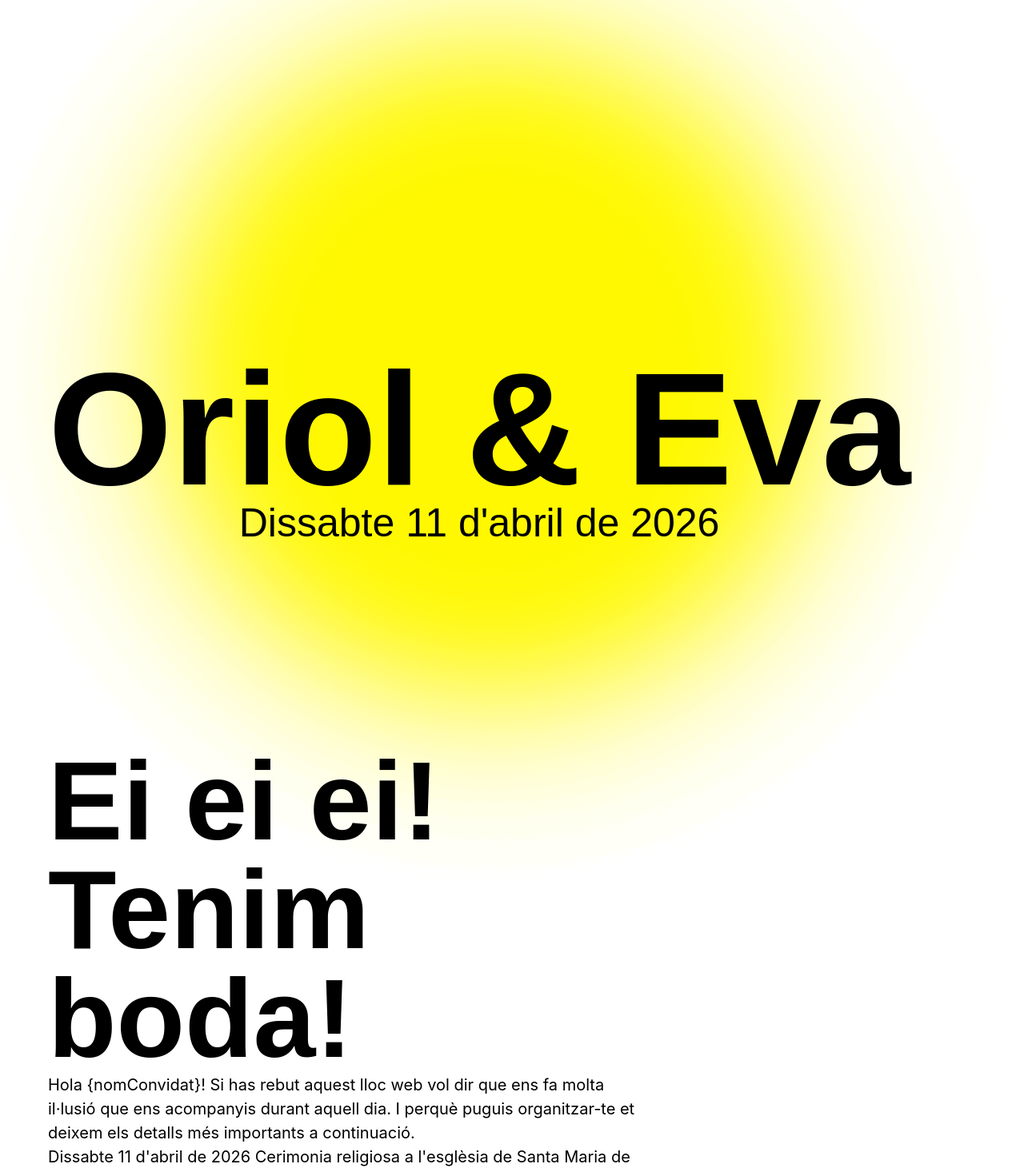
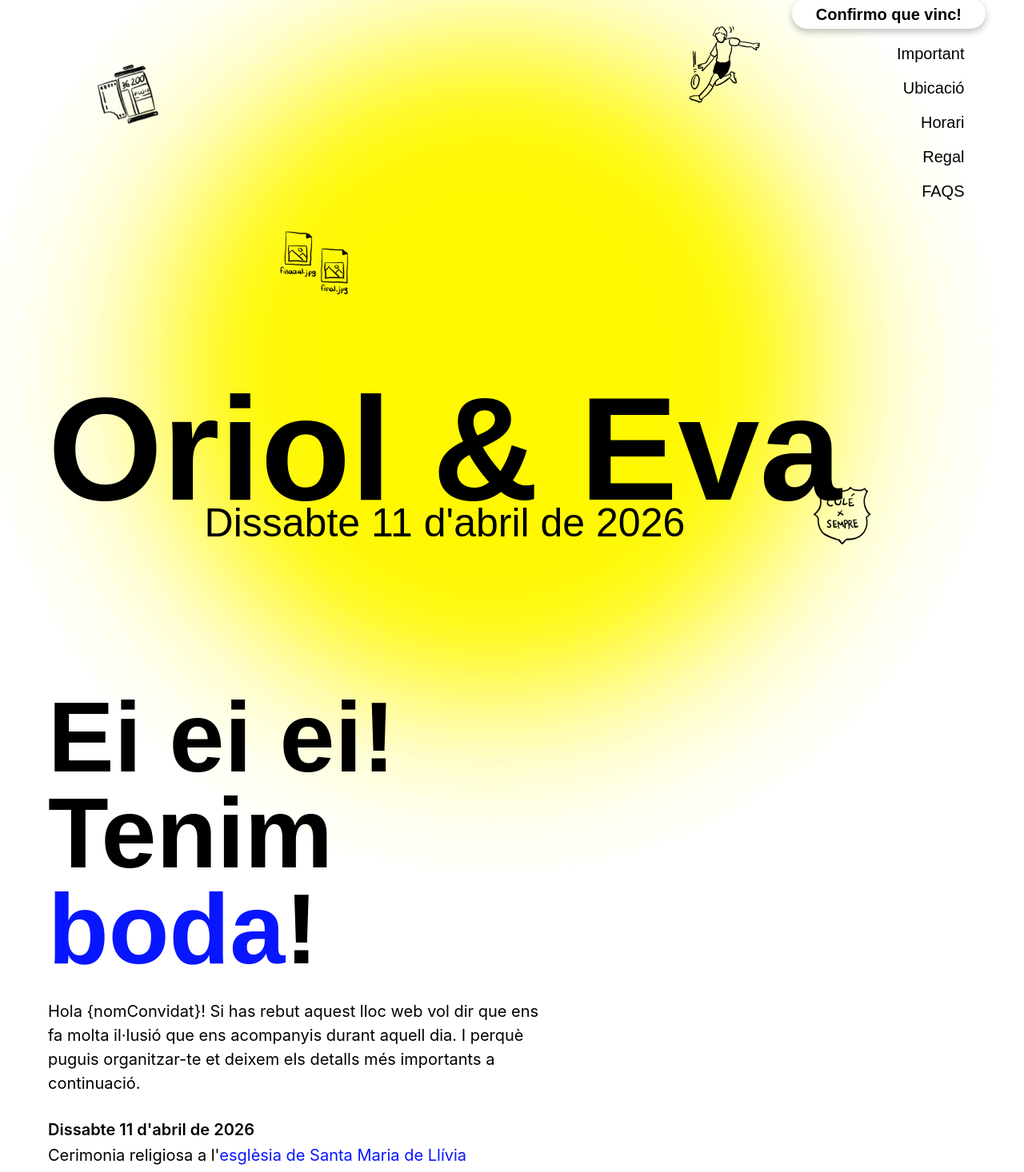
Before and after one commit to evadeharo/tenimboda.cat, a React (Vite) app: page / in a window 1280 px wide. Shown: the part 48-1514 px from the top of the page at 80% size. Built offline with nearby package versions, Linux system fonts and the light colour scheme; a web font is replaced by a local one.

Commit message:
fix: Header, Hero, Important, Markdown

```diff
--- a/package.json
+++ b/package.json
@@ -10,9 +10,12 @@
     "preview": "vite preview"
   },
   "dependencies": {
+    "@ark-ui/react": "^5.26.2",
     "class-variance-authority": "^0.7.1",
     "react": "^19.1.1",
-    "react-dom": "^19.1.1"
+    "react-dom": "^19.1.1",
+    "react-markdown": "^10.1.0",
+    "remark-gfm": "^4.0.1"
   },
   "devDependencies": {
     "@eslint/js": "^9.36.0",
--- a/src/App.tsx
+++ b/src/App.tsx
@@ -1,4 +1,5 @@
 import Faqs from "./components/Faqs";
+import Header from "./components/Header";
 import Hero from "./components/Hero";
 import Important from "./components/Important";
 import Location from "./components/Location";
@@ -7,7 +8,8 @@ import Time from "./components/Time";
 
 function App() {
   return (
-    <main>
+    <main className="relative">
+      <Header />
       <Hero />
       <Important />
       <Location />
--- /dev/null
+++ b/src/components/Button.tsx
@@ -0,0 +1,19 @@
+"use client";
+
+import { ark } from "@ark-ui/react/factory";
+import { cx } from "class-variance-authority";
+import type { ReactNode } from "react";
+
+export default function Button({ children }: { children: ReactNode }) {
+  return (
+    <ark.button
+      type="button"
+      className={cx(
+        "bg-white rounded-full shadow-[0_4px_8.7px_0_rgba(0,0,0,0.25)] px-[1.875rem] pt-2.5 pb-2 text-button",
+        "hover:bg-yellow transition-colors duration-300"
+      )}
+    >
+      {children}
+    </ark.button>
+  );
+}
--- a/src/components/Grid.tsx
+++ b/src/components/Grid.tsx
@@ -1,8 +1,9 @@
 import { cx } from "class-variance-authority";
+import type { HTMLAttributes, ReactNode } from "react";
 
-type GridProps = React.HTMLAttributes<HTMLDivElement> & {
+type GridProps = HTMLAttributes<HTMLDivElement> & {
   className?: string;
-  children: React.ReactNode;
+  children: ReactNode;
 };
 
 export default function Grid({ className, children, ...props }: GridProps) {
--- /dev/null
+++ b/src/components/Header.tsx
@@ -0,0 +1,47 @@
+import { cx } from "class-variance-authority";
+import { translations } from "../lib/texts";
+import Button from "./Button";
+
+function ButtonNavigation({
+  onClick,
+  text,
+  className,
+}: {
+  onClick: () => void;
+  text: string;
+  className?: string;
+}) {
+  return (
+    <button
+      onClick={onClick}
+      type="button"
+      className={cx("text-cta pr-[1.65625rem]", className)}
+    >
+      {text}
+    </button>
+  );
+}
+
+const navItems = [
+  translations.cta_important,
+  translations.cta_location,
+  translations.cta_times,
+  translations.cta_present,
+  translations.cta_faqs,
+];
+
+export default function Header() {
+  return (
+    <nav className="fixed top-[2.85rem] end-[3rem] z-20 flex flex-col gap-[0.8rem] items-end">
+      <Button>{translations.cta_confirmation}</Button>
+      {navItems.map((text, i) => (
+        <ButtonNavigation
+          key={text}
+          onClick={() => console.log(text)}
+          text={text}
+          className={i === 0 ? "mt-1" : ""}
+        />
+      ))}
+    </nav>
+  );
+}
--- a/src/components/Hero.tsx
+++ b/src/components/Hero.tsx
@@ -1,20 +1,26 @@
 import Grid from "./Grid";
 import image from "../assets/images/spray/spray_hero.png"
-
-const title = `Oriol & Eva`;
-const subtitle = `Dissabte 11 d'abril de 2026`;
+import icon1 from "../assets/images/draws/hero_1.png"
+import icon2 from "../assets/images/draws/hero_2.png"
+import icon3 from "../assets/images/draws/hero_3.png"
+import icon4 from "../assets/images/draws/hero_4.png"
+import { translations } from "../lib/texts";
 
 export default function Hero() {
   return (
     <Grid className="h-screen flex items-end pb-[3.75rem] relative">
       <div className="col-span-full">
         <div className="flex flex-col items-center w-max">
-          <h1 className="text-title-xl">{title}</h1>
-          <h2 className="text-subtitle">{subtitle}</h2>
+          <h1 className="text-title-xl">{translations.orioleva}</h1>
+          <h2 className="text-subtitle">{translations.subtitle}</h2>
         </div>
       </div>
 
-      <img src={image} alt="" className="absolute inset-0 -z-10" />
+      <img src={image} className="absolute inset-0 -z-10" draggable={false} />
+      <img src={icon1} className="absolute top-[6.25rem] left-[6.25rem] -z-0 w-28" draggable={false} />
+      <img src={icon3} className="absolute top-[20rem] left-[20.625rem] -z-0 w-32" draggable={false} />
+      <img src={icon2} className="absolute top-[3.75rem] right-[20.25rem] -z-0 w-28" draggable={false} />
+      <img src={icon4} className="absolute top-[40rem] right-[10.625rem] -z-0 w-28" draggable={false} />
     </Grid>
   );
 }
--- a/src/components/Important.tsx
+++ b/src/components/Important.tsx
@@ -1,20 +1,67 @@
+import { useState } from "react";
+import { translations } from "../lib/texts";
 import Grid from "./Grid";
-
-const title = `Ei ei ei!`;
-const title2 = `Tenim boda!`;
-const text = `Hola {nomConvidat}! Si has rebut aquest lloc web vol dir que ens fa molta il·lusió que ens acompanyis durant aquell dia. I perquè puguis organitzar-te et deixem els detalls més importants a continuació.`;
-const details = `Dissabte 11 d'abril de 2026
-Cerimonia religiosa a l'esglèsia de Santa Maria de Llívia
-Convit, celebració i festa a La Formatgería de Llívia`;
+import Markdown from "./Markdown";
 
 export default function Important() {
+  const [hover, setHover] = useState<boolean>(false);
+  const [pos, setPos] = useState<{ x: number; y: number }>({ x: 0, y: 0 });
+
   return (
     <Grid className="h-screen flex items-end pb-[3.75rem]">
-      <div className="col-span-8">
-        <h2 className="text-title-l">{title}</h2>
-        <h2 className="text-title-l">{title2}</h2>
-        <p className="text-base mr-8">{text}</p>
-        <p className="text-base mr-8">{details}</p>
+      {hover && (
+        <div
+          className="pointer-events-none fixed w-24 h-24 bg-blue rounded-full mix-blend-difference transition-transform duration-75"
+          style={{
+            left: `${pos.x - 48}px`,
+            top: `${pos.y - 48}px`,
+            transform: "translate3d(0, 0, 0)",
+          }}
+        />
+      )}
+
+      <div
+        className="col-span-7 group cursor-pointer"
+        onMouseEnter={() => setHover(true)}
+        onMouseLeave={() => setHover(false)}
+        onMouseMove={(e) => setPos({ x: e.clientX, y: e.clientY })}
+      >
+        <div>
+          <h2 className="text-title-l">{translations.important_title}</h2>
+          <Markdown
+            components={{
+              p: ({ children }) => <p className="text-title-l">{children}</p>,
+              strong: ({ children }) => (
+                <strong className="text-title-l text-blue">{children}</strong>
+              ),
+            }}
+          >
+            {translations.important_title2}
+          </Markdown>
+        </div>
+
+        <Markdown
+          components={{
+            p: ({ children }) => (
+              <p className="group text-base mr-8 pt-7">{children}</p>
+            ),
+          }}
+        >
+          {translations.important_text}
+        </Markdown>
+        <Markdown
+          components={{
+            p: ({ children }) => (
+              <p className="group text-base mr-8 pt-7">{children}</p>
+            ),
+            strong: ({ children }) => (
+              <strong className="text-black font-semibold">{children}</strong>
+            ),
+            br: () => <span className="block h-0.5" />,
+          }}
+        >
+          {translations.important_details}
+        </Markdown>
       </div>
     </Grid>
   );
--- /dev/null
+++ b/src/components/Markdown.tsx
@@ -0,0 +1,41 @@
+import type { ComponentProps } from "react";
+import ReactMarkdown from "react-markdown";
+import remarkGfm from "remark-gfm";
+
+type Props = ComponentProps<typeof ReactMarkdown>;
+
+export const defaultPlugins = [remarkGfm] satisfies Props["remarkPlugins"];
+
+export const defaultComponents = {
+  a: ({ href, children }) => (
+    <a href={href} target="_blank" className="text-blue">
+      {children}
+    </a>
+  ),
+  p: ({ children }) => (
+    <p className="group">
+      {children}
+      <br className="group-last:hidden" />
+    </p>
+  ),
+  br: () => <span className="block h-5" />,
+} satisfies Props["components"];
+
+export default function Markdown({
+  children = null,
+  components = {},
+  remarkPlugins = defaultPlugins,
+  ...props
+}: Props) {
+  const parsed = children?.replace(/\n|<br>/g, "  \n");
+
+  return (
+    <ReactMarkdown
+      {...props}
+      remarkPlugins={remarkPlugins}
+      components={Object.assign(defaultComponents, components)}
+    >
+      {parsed}
+    </ReactMarkdown>
+  );
+}
--- /dev/null
+++ b/src/lib/texts.ts
@@ -0,0 +1,14 @@
+export const translations = {
+  orioleva: `Oriol & Eva`,
+  subtitle: `Dissabte 11 d'abril de 2026`,
+  important_title: `Ei ei ei!`,
+  important_title2: `Tenim **boda**!`,
+  important_text: `Hola {nomConvidat}! Si has rebut aquest lloc web vol dir que ens fa molta il·lusió que ens acompanyis durant aquell dia. I perquè puguis organitzar-te et deixem els detalls més importants a continuació.`,
+  important_details: `**Dissabte 11 d'abril de 2026**\nCerimonia religiosa a l'[esglèsia de Santa Maria de Llívia](https://share.google/gZrC0i61nemwl0KoJ)\nConvit, celebració i festa a [La Formatgeria de Llívia](https://www.laformatgeria.com/)`,
+  cta_confirmation: `Confirmo que vinc!`,
+  cta_important: `Important`,
+  cta_location: `Ubicació`,
+  cta_times: `Horari`,
+  cta_present: `Regal`,
+  cta_faqs: `FAQS`,
+};
--- a/tailwind.config.ts
+++ b/tailwind.config.ts
@@ -36,9 +36,9 @@ export default {
     pluginTypography({
       // Desktop
       "text-title-xl":
-        "text-[12.5rem] font-black leading-[10rem] tracking-normal font-roca",
+        "text-[11.5rem] font-black leading-[7rem] tracking-normal font-roca",
       "text-title-l":
-        "text-[8.75rem] font-black leading-[8.5rem] tracking-normal font-roca",
+        "text-[7.75rem] font-black leading-[7.5rem] tracking-normal font-roca",
       "text-title-m":
         "text-[5.625rem] font-black leading-[6.25rem] tracking-normal font-roca",
       "text-subtitle":
@@ -46,8 +46,8 @@ export default {
       "text-subtitle-bold":
         "text-[3rem] font-black leading-[3.125rem] tracking-normal font-roca",
       "text-base": "text-[1.25rem] tracking-normal font-inter",
-      button: "text-[1.25rem] font-black tracking-normal font-roca",
-      cta: "text-[1.25rem] tracking-normal font-roca",
+      "text-button": "text-[1.25rem] leading-none font-black tracking-normal font-roca",
+      "text-cta": "text-[1.25rem] tracking-normal font-roca hover:underline",
     }),
   ],
 } satisfies Config;
```
Also changed, not shown: 1 other file (tests, documents, lock files or other folders).
